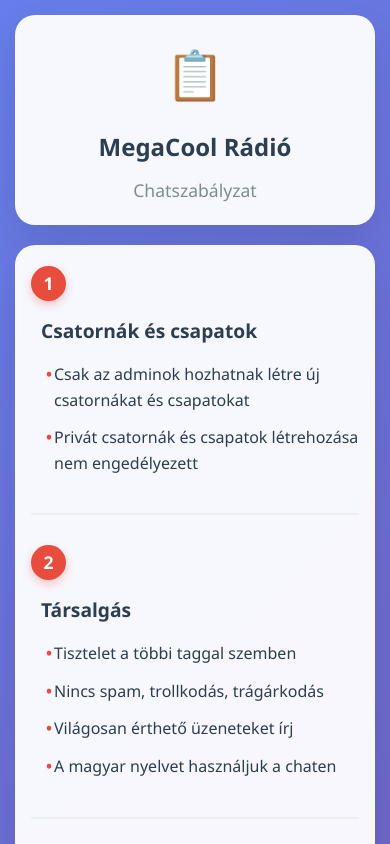
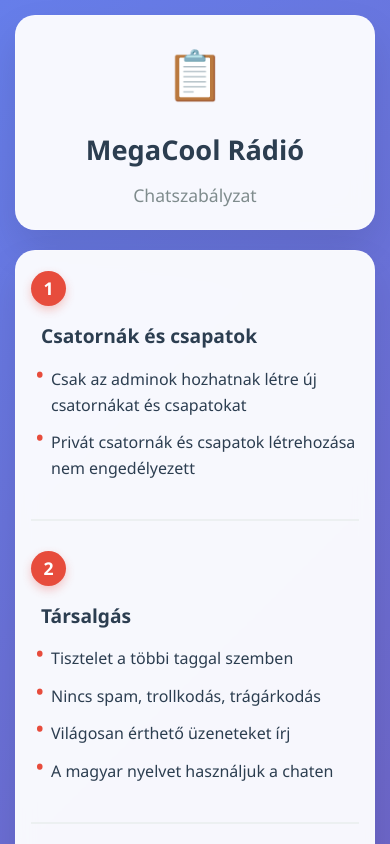
Before and after one commit to obergabe/chat-szabalyzat, a plain HTML site: page index.html in a window 390 px wide. Shown: the top 844 px of the page. Drawn offline with Linux system fonts and the light colour scheme.

Commit message:
Update styles for headings and rule items

```diff
--- a/index.html
+++ b/index.html
@@ -42,14 +42,15 @@
         }
 
         h1 {
-            font-size: 2em;
+            font-size: 2.5em;
             margin-bottom: 10px;
             color: #2c3e50;
         }
 
         .subtitle {
             color: #7f8c8d;
-            font-size: 1.1em;
+            font-size: 1.4em;
+            font-weight: 500;
         }
 
         .rules-container {
@@ -97,21 +98,26 @@
         }
 
         .rule-content {
-            padding-left: 20px;
+            padding-left: 0;
         }
 
         .rule-item {
             margin-bottom: 12px;
-            padding-left: 10px;
+            padding-left: 25px;
             position: relative;
+            display: flex;
+            align-items: flex-start;
         }
 
         .rule-item:before {
             content: "•";
             color: #e74c3c;
             font-weight: bold;
+            font-size: 24px;
             position: absolute;
-            left: 0;
+            left: 8px;
+            top: -2px;
+            line-height: 1;
         }
 
         .acceptance {
@@ -147,7 +153,11 @@
             }
 
             h1 {
-                font-size: 1.7em;
+                font-size: 2em;
+            }
+
+            .subtitle {
+                font-size: 1.2em;
             }
 
             .rule-title {
@@ -164,6 +174,15 @@
             .acceptance {
                 padding: 20px;
             }
+
+            .rule-item {
+                padding-left: 22px;
+            }
+
+            .rule-item:before {
+                left: 6px;
+                font-size: 22px;
+            }
         }
 
         @media (max-width: 480px) {
@@ -176,15 +195,43 @@
             }
 
             h1 {
+                font-size: 1.7em;
+            }
+
+            .subtitle {
+                font-size: 1.1em;
+            }
+
+            .rule-content {
+                padding-left: 0;
+            }
+
+            .rule-item {
+                padding-left: 20px;
+            }
+
+            .rule-item:before {
+                left: 5px;
+                font-size: 20px;
+            }
+        }
+
+        @media (max-width: 360px) {
+            .rule-item {
+                padding-left: 18px;
+            }
+
+            .rule-item:before {
+                left: 3px;
+                font-size: 18px;
+            }
+
+            h1 {
                 font-size: 1.5em;
             }
 
-            .rule-content {
-                padding-left: 15px;
-            }
-
-            .rule-item {
-                padding-left: 8px;
+            .subtitle {
+                font-size: 1em;
             }
         }
     </style>
```
